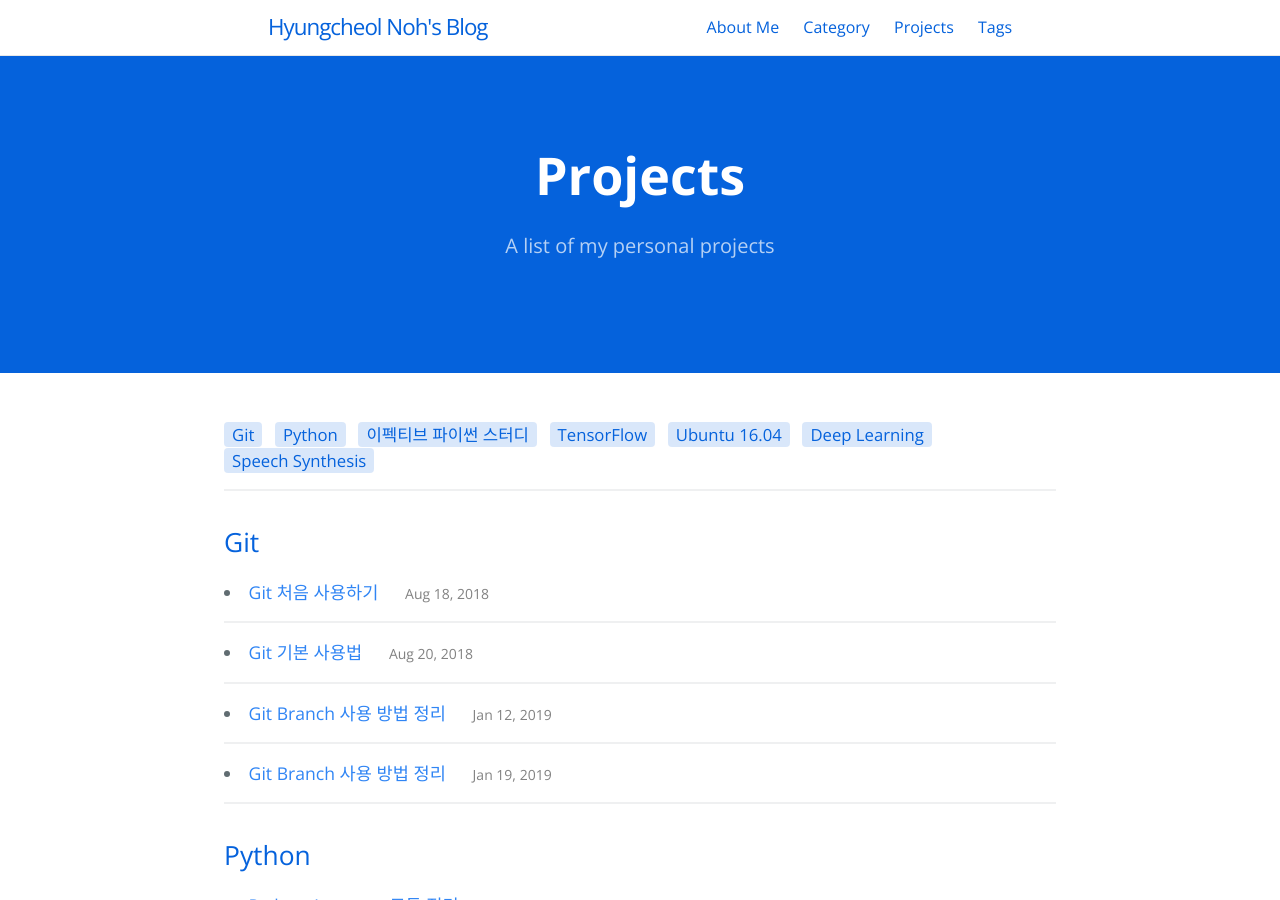
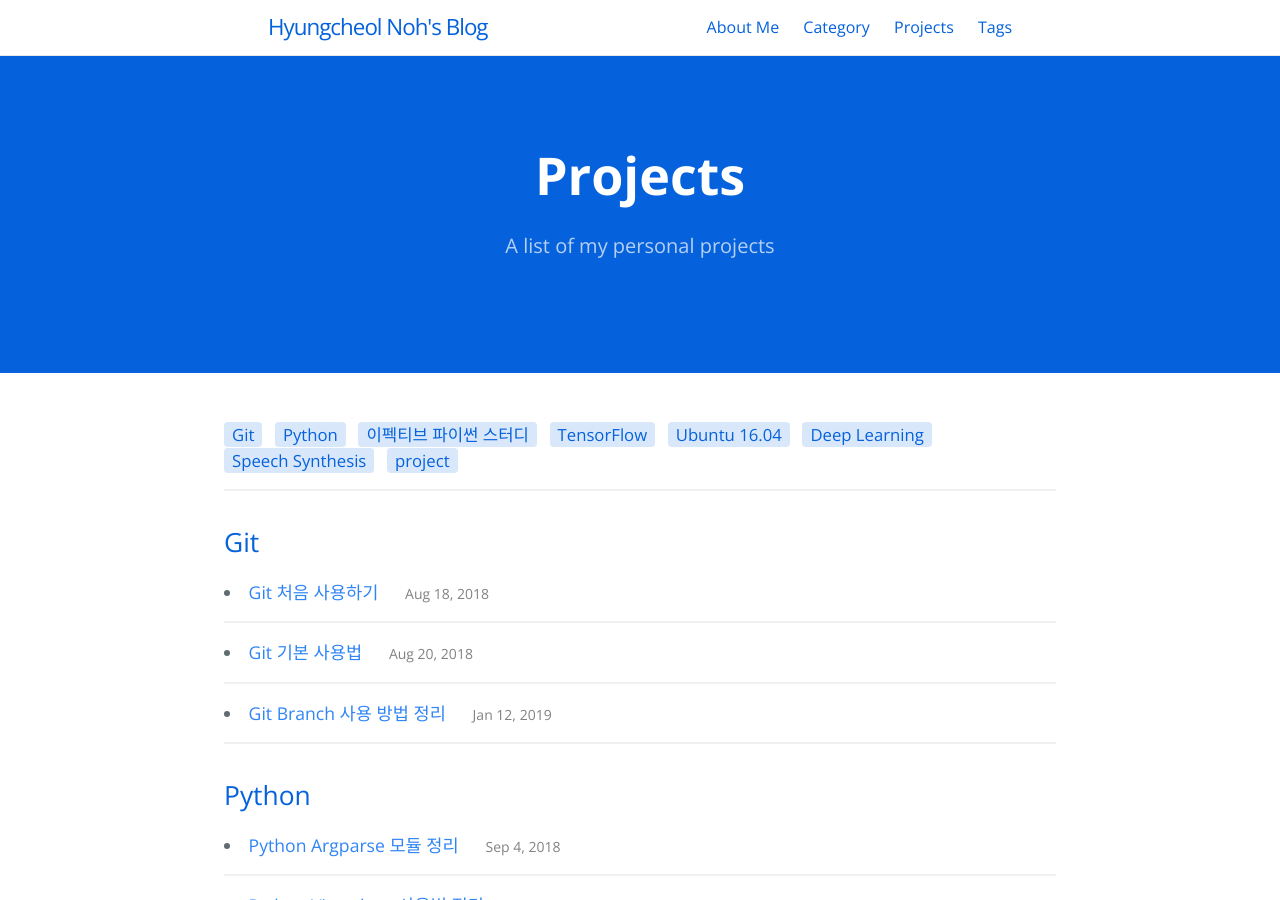
Before and after one commit to hcnoh/hcnoh.github.io, a Jekyll site: the page built from projects.md, in a window 1280 px wide and 900 px high. Built offline with Jekyll 4.4.1, drawn with Linux system fonts in a browser that asks for light colours; some of the changed text lies outside the part shown.

Commit message:
Update 2019-01-19-wavenet-tensorflow.md

```diff
--- a/_posts/2019-01-19-wavenet-tensorflow.md
+++ b/_posts/2019-01-19-wavenet-tensorflow.md
@@ -1,11 +1,11 @@
 ---
-layout: project
+layout: post
 use_math: true
 title: "Git Branch 사용 방법 정리"
 date: 2019-01-19 01:29:33
 tagline: "Git에서 버전 관리를 위해 사용되는 Branch 사용 방법 정리"
 categories:
-- Git
+- project
 tags:
 - git
 - linux
```
